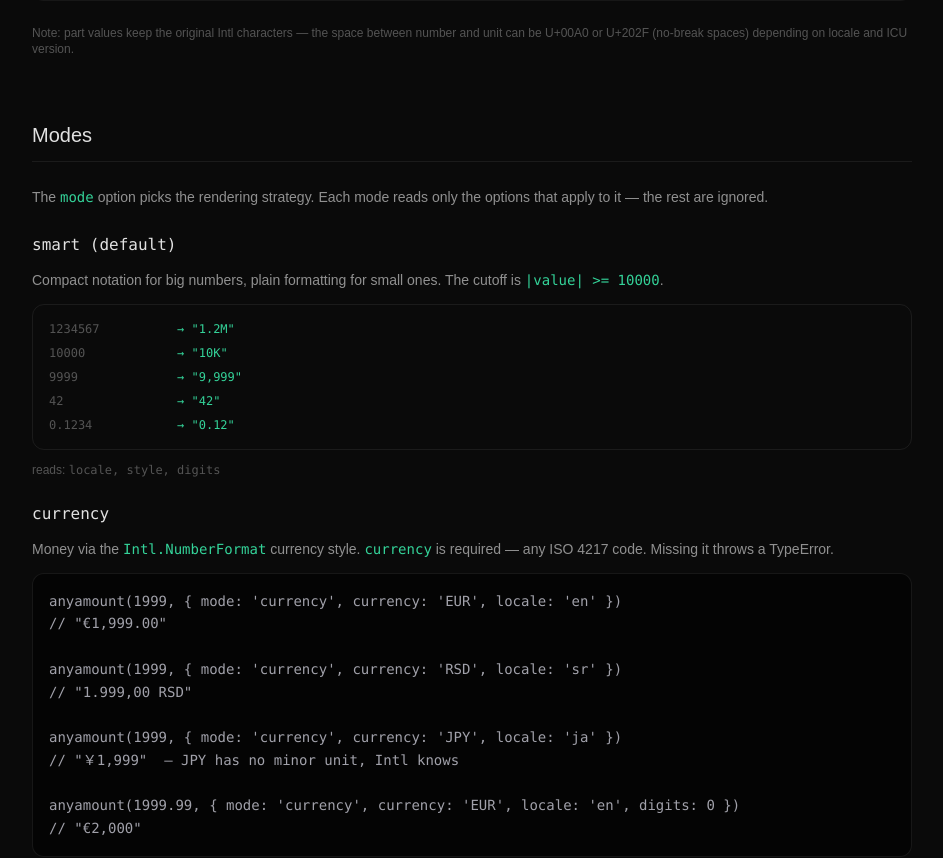
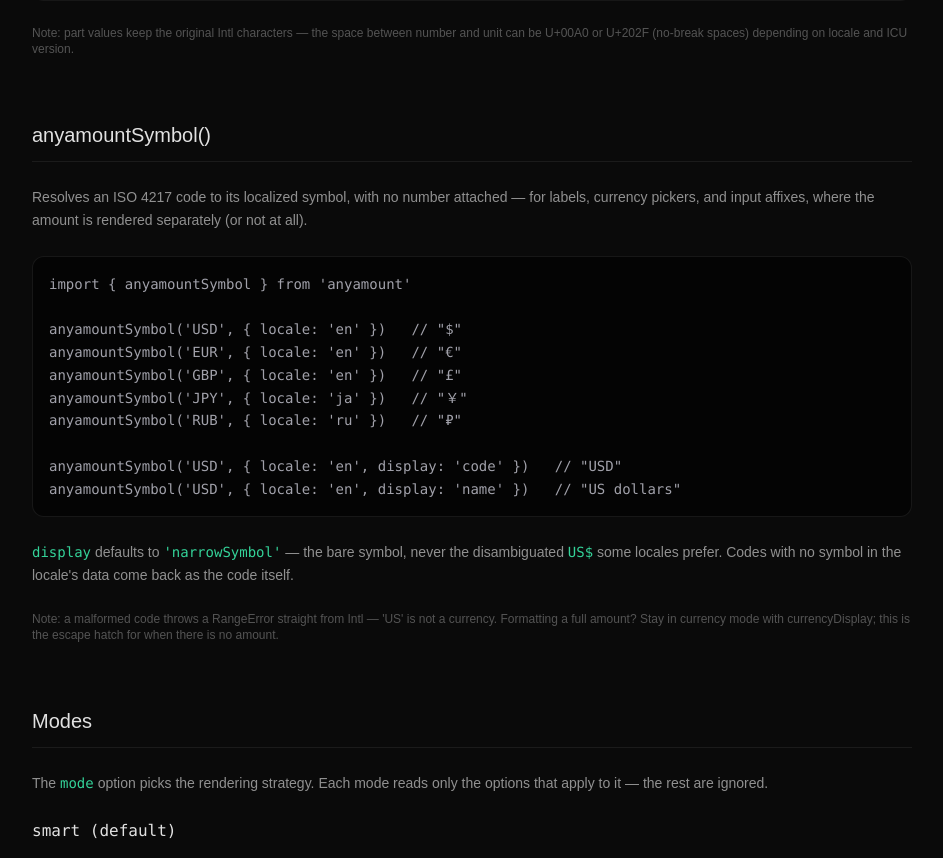
Before and after one commit to kirilinsky/anyamount, a Next.js app in the folder demo/: page /docs in a window 1280 px wide. Shown: the part 1923-2781 px from the top of the page, without its empty margins (280-1223 px from the left). Built offline with nearby package versions, Linux system fonts and the light colour scheme.

Commit message:
feat: demo page update version

```diff
--- a/demo/app/docs/DocsClient.tsx
+++ b/demo/app/docs/DocsClient.tsx
@@ -8,6 +8,7 @@ const NAV = [
   { id: "install", label: "Install" },
   { id: "anyamount", label: "anyamount()" },
   { id: "parts", label: "anyamountParts()" },
+  { id: "symbol", label: "anyamountSymbol()" },
   { id: "modes", label: "Modes" },
   { id: "options", label: "Options" },
   { id: "units", label: "Units" },
@@ -239,8 +240,9 @@ export function DocsClient() {
               <code style={{ color: "var(--emerald)" }} className="font-mono">
                 Intl.NumberFormat
               </code>{" "}
-              browser API. One function, one options object, three modes. This
-              is a 0.x trial release — the API may still move before 1.0.
+              browser API. One function, one options object, three modes —
+              plus a helper for bare currency symbols. The 1.x API is stable:
+              new options arrive in minors, breaking changes only in majors.
             </p>
             <p>
               The browser already knows how to format numbers, money, and
@@ -320,6 +322,45 @@ anyamountParts(price, { mode: 'currency', currency: 'EUR' }).map((p, i) =>
               Note: part values keep the original Intl characters — the space
               between number and unit can be U+00A0 or U+202F (no-break
               spaces) depending on locale and ICU version.
+            </p>
+          </Section>
+
+          <Section id="symbol" title="anyamountSymbol()">
+            <p>
+              Resolves an ISO 4217 code to its localized symbol, with no number
+              attached — for labels, currency pickers, and input affixes, where
+              the amount is rendered separately (or not at all).
+            </p>
+            <Code>{`import { anyamountSymbol } from 'anyamount'
+
+anyamountSymbol('USD', { locale: 'en' })   // "$"
+anyamountSymbol('EUR', { locale: 'en' })   // "€"
+anyamountSymbol('GBP', { locale: 'en' })   // "£"
+anyamountSymbol('JPY', { locale: 'ja' })   // "￥"
+anyamountSymbol('RUB', { locale: 'ru' })   // "₽"
+
+anyamountSymbol('USD', { locale: 'en', display: 'code' })   // "USD"
+anyamountSymbol('USD', { locale: 'en', display: 'name' })   // "US dollars"`}</Code>
+            <p>
+              <code style={{ color: "var(--emerald)" }} className="font-mono">
+                display
+              </code>{" "}
+              defaults to{" "}
+              <code style={{ color: "var(--emerald)" }} className="font-mono">
+                &apos;narrowSymbol&apos;
+              </code>{" "}
+              — the bare symbol, never the disambiguated{" "}
+              <code style={{ color: "var(--emerald)" }} className="font-mono">
+                US$
+              </code>{" "}
+              some locales prefer. Codes with no symbol in the locale&apos;s
+              data come back as the code itself.
+            </p>
+            <p style={{ color: "var(--text-muted)" }} className="text-xs">
+              Note: a malformed code throws a RangeError straight from Intl —
+              &apos;US&apos; is not a currency. Formatting a full amount?
+              Stay in currency mode with currencyDisplay; this is the escape
+              hatch for when there is no amount.
             </p>
           </Section>
 
@@ -420,12 +461,35 @@ anyamount(1999, { mode: 'currency', currency: 'JPY', locale: 'ja' })
 
 anyamount(1999.99, { mode: 'currency', currency: 'EUR', locale: 'en', digits: 0 })
 // "€2,000"`}</Code>
+              <p className="mb-3">
+                <code
+                  style={{ color: "var(--emerald)" }}
+                  className="font-mono"
+                >
+                  currencyDisplay
+                </code>{" "}
+                picks how the currency itself is spelled — symbol by default,
+                opt into anything else.
+              </p>
+              <Code>{`anyamount(1999, { mode: 'currency', currency: 'USD', locale: 'en' })
+// "$1,999.00"  — 'symbol' (default)
+
+anyamount(1999, { mode: 'currency', currency: 'USD', locale: 'en-CA', currencyDisplay: 'narrowSymbol' })
+// "$1,999.00"  — bare symbol, where the locale would print "US$"
+
+anyamount(1999, { mode: 'currency', currency: 'USD', locale: 'en', currencyDisplay: 'code' })
+// "USD 1,999.00"
+
+anyamount(1999, { mode: 'currency', currency: 'USD', locale: 'en', currencyDisplay: 'name' })
+// "1,999.00 US dollars"`}</Code>
               <p
                 style={{ color: "var(--text-muted)" }}
                 className="text-xs mb-2"
               >
                 reads:{" "}
-                <code className="font-mono">locale, currency, digits</code>
+                <code className="font-mono">
+                  locale, currency, currencyDisplay, digits
+                </code>
               </p>
             </div>
 
@@ -500,6 +564,12 @@ anyamount(5, { mode: 'unit', unit: 'kilometer', locale: 'en', style: 'narrow' })
               desc="Currency mode only, required. Any ISO 4217 code — 'EUR', 'USD', 'JPY', 'RSD'."
             />
             <Prop
+              name="currencyDisplay"
+              type="'symbol' | 'narrowSymbol' | 'code' | 'name'"
+              def="'symbol'"
+              desc="Currency mode only. How the currency is spelled: '$1,999.00', 'USD 1,999.00', or '1,999.00 US dollars'. 'narrowSymbol' keeps the bare '$' where a locale would print 'US$'."
+            />
+            <Prop
               name="unit"
               type="Unit"
               desc="Unit mode only, required. A sanctioned unit identifier or a compound '<unit>-per-<unit>' pair. Typed as a union — your editor autocompletes it."
@@ -514,7 +584,7 @@ anyamount(5, { mode: 'unit', unit: 'kilometer', locale: 'en', style: 'narrow' })
               name="digits"
               type="number"
               def="per mode"
-              desc="Maximum fraction digits. Defaults: smart — 2 plain / 1 compact, unit — 2, currency — the currency's own."
+              desc="maximumFractionDigits — a ceiling, not a fixed width: trailing zeros are not padded on, so digits: 2 renders 2.5, not 2.50. Defaults: smart — 2 plain / 1 compact, unit — 2, currency — the currency's own (which it keeps as a minimum)."
             />
           </Section>
 
@@ -661,7 +731,7 @@ anyamount(120, { mode: 'unit', unit: 'kilometer-per-hour', locale: 'ru' })
               {[
                 {
                   title: "No byte auto-scaling yet",
-                  body: "anyamount(3200000000, { mode: 'unit', unit: 'byte' }) will not pick GB for you — pass the unit you want. Automatic scaling is planned for v0.2.",
+                  body: "anyamount(3200000000, { mode: 'unit', unit: 'byte' }) will not pick GB for you — pass the unit you want. Automatic scaling is planned for a future minor.",
                 },
                 {
                   title: "Output depends on the runtime's Intl data",
@@ -672,8 +742,8 @@ anyamount(120, { mode: 'unit', unit: 'kilometer-per-hour', locale: 'ru' })
                   body: "Intl supports a fixed list of unit identifiers and -per- compounds of them. There is no way to format arbitrary custom units — that's an Intl constraint, not an anyamount one.",
                 },
                 {
-                  title: "0.x trial release",
-                  body: "This is v0.1 — one function, three modes, on purpose. No percent mode, no ranges, no parsing. The API may still move before 1.0; new options will arrive in minors.",
+                  title: "Deliberately small",
+                  body: "One function, three modes, on purpose. No percent mode, no ranges, no parsing. anyamount follows semver — the 1.x API is stable, new options arrive in minors, breaking changes only in majors.",
                 },
               ].map(({ title, body }) => (
                 <div
--- a/demo/app/docs/page.tsx
+++ b/demo/app/docs/page.tsx
@@ -4,7 +4,7 @@ import { DocsClient } from "./DocsClient";
 export const metadata: Metadata = {
   title: "Docs",
   description:
-    "API reference for anyamount, a tiny Intl number formatter. Learn smart, currency, and unit modes, compact notation, sanctioned units, and locales.",
+    "API reference for anyamount, a tiny Intl number formatter. Learn smart, currency, and unit modes, currency symbols, compact notation, sanctioned units, and locales.",
   openGraph: {
     type: "article",
     url: "https://anyamount.vercel.app/docs",
--- a/demo/package.json
+++ b/demo/package.json
@@ -10,7 +10,7 @@
   },
   "dependencies": {
     "@vercel/analytics": "^2.0.1",
-    "anyamount": "0.1.0",
+    "anyamount": "1.1.0",
     "next": "16.2.1",
     "react": "19.2.4",
     "react-dom": "19.2.4"
```
Also changed, not shown: 1 other file (tests, documents, lock files or other folders).
